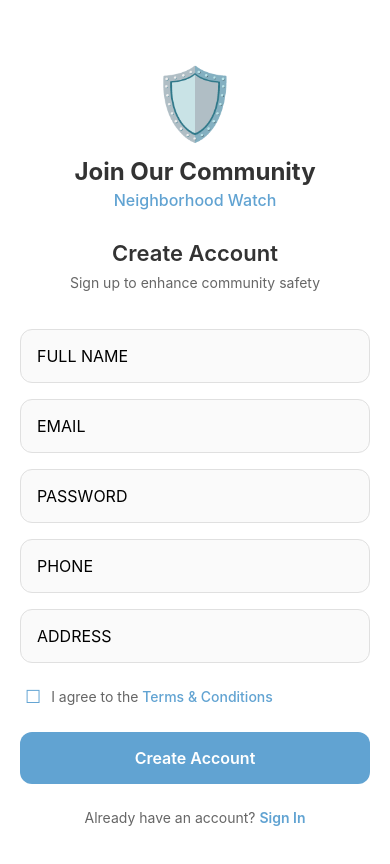
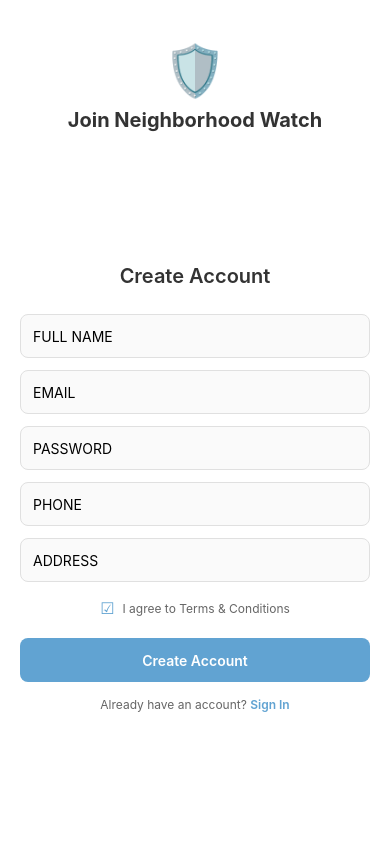
Before and after one commit to TheoMKgosi/CSI473-assignment, a React Native app in the folder NeighborhoodWatchApp/frontend/: screen /Signup in a window 390 px wide. Built offline with nearby package versions, Linux system fonts and the light colour scheme.

Commit message:
update signup

```diff
--- a/NeighborhoodWatchApp/frontend/screens/SignupScreen.js
+++ b/NeighborhoodWatchApp/frontend/screens/SignupScreen.js
@@ -30,16 +30,16 @@ const SignupScreen = ({ navigation }) => {
   };
 
   return (
-    <ScrollView contentContainerStyle={styles.scrollContent}>
+    <View style={styles.container}>
+      {/* Compact Header */}
       <View style={styles.logoContainer}>
         <Text style={styles.shieldIcon}>🛡️</Text>
-        <Text style={styles.appName}>Join Our Community</Text>
-        <Text style={styles.appTagline}>Neighborhood Watch</Text>
+        <Text style={styles.appName}>Join Neighborhood Watch</Text>
       </View>
 
+      {/* Compact Form */}
       <View style={styles.formContainer}>
         <Text style={styles.title}>Create Account</Text>
-        <Text style={styles.subtitle}>Sign up to enhance community safety</Text>
 
         {['full_name', 'email', 'password', 'phone', 'address'].map((field) => (
           <TextInput
@@ -59,12 +59,13 @@ const SignupScreen = ({ navigation }) => {
           />
         ))}
 
+        {/* Compact Terms */}
         <View style={styles.termsContainer}>
           <TouchableOpacity style={styles.checkbox}>
-            <Text style={styles.checkboxText}>☐</Text>
+            <Text style={styles.checkboxText}>☑</Text>
           </TouchableOpacity>
           <Text style={styles.termsText}>
-            I agree to the <Text style={styles.termsLink}>Terms & Conditions</Text>
+            I agree to Terms & Conditions
           </Text>
         </View>
 
@@ -88,92 +89,80 @@ const SignupScreen = ({ navigation }) => {
           </Text>
         </TouchableOpacity>
       </View>
-    </ScrollView>
+    </View>
   );
 };
 
 const styles = StyleSheet.create({
-  scrollContent: {
-    flexGrow: 1,
+  container: {
+    flex: 1,
+    backgroundColor: '#fff',
     padding: 20,
-    backgroundColor: '#fff',
   },
   logoContainer: {
     alignItems: 'center',
-    marginTop: 40,
-    marginBottom: 30,
+    marginTop: 20,
+    marginBottom: 20,
   },
   shieldIcon: {
-    fontSize: 70,
+    fontSize: 50,
     color: '#61a3d2',
-    marginBottom: 12,
+    marginBottom: 8,
   },
   appName: {
-    fontSize: 24,
+    fontSize: 20,
     fontWeight: '700',
     color: '#333',
-    marginBottom: 4,
-  },
-  appTagline: {
-    fontSize: 16,
-    color: '#61a3d2',
-    fontWeight: '500',
+    textAlign: 'center',
   },
   formContainer: {
     flex: 1,
+    justifyContent: 'center',
   },
   title: {
-    fontSize: 22,
+    fontSize: 20,
     fontWeight: '600',
     color: '#333',
-    marginBottom: 8,
-    textAlign: 'center',
-  },
-  subtitle: {
-    fontSize: 14,
-    color: '#666',
-    marginBottom: 30,
+    marginBottom: 20,
     textAlign: 'center',
   },
   input: {
     width: '100%',
-    padding: 16,
-    marginVertical: 8,
+    padding: 12,
+    marginVertical: 6,
     borderWidth: 1,
     borderColor: '#e0e0e0',
-    borderRadius: 12,
+    borderRadius: 8,
     backgroundColor: '#fafafa',
-    fontSize: 16,
+    fontSize: 14,
+    height: 44,
   },
   termsContainer: {
     flexDirection: 'row',
     alignItems: 'center',
-    marginVertical: 15,
-    paddingHorizontal: 5,
+    marginVertical: 10,
+    justifyContent: 'center',
   },
   checkbox: {
-    marginRight: 10,
+    marginRight: 8,
   },
   checkboxText: {
-    fontSize: 18,
+    fontSize: 16,
     color: '#61a3d2',
   },
   termsText: {
-    fontSize: 14,
+    fontSize: 12,
     color: '#666',
-    flex: 1,
-  },
-  termsLink: {
-    color: '#61a3d2',
-    fontWeight: '500',
   },
   button: {
     width: '100%',
-    padding: 16,
+    padding: 12,
     backgroundColor: '#61a3d2',
-    borderRadius: 12,
+    borderRadius: 8,
     marginTop: 10,
     alignItems: 'center',
+    height: 44,
+    justifyContent: 'center',
   },
   buttonDisabled: {
     backgroundColor: '#cccccc',
@@ -181,16 +170,15 @@ const styles = StyleSheet.create({
   buttonText: {
     color: '#fff',
     fontWeight: '600',
-    fontSize: 16,
+    fontSize: 14,
   },
   loginLink: {
-    marginTop: 25,
-    marginBottom: 20,
+    marginTop: 15,
     alignItems: 'center',
   },
   loginText: {
     color: '#666',
-    fontSize: 14,
+    fontSize: 12,
   },
   loginBold: {
     color: '#61a3d2',
```
